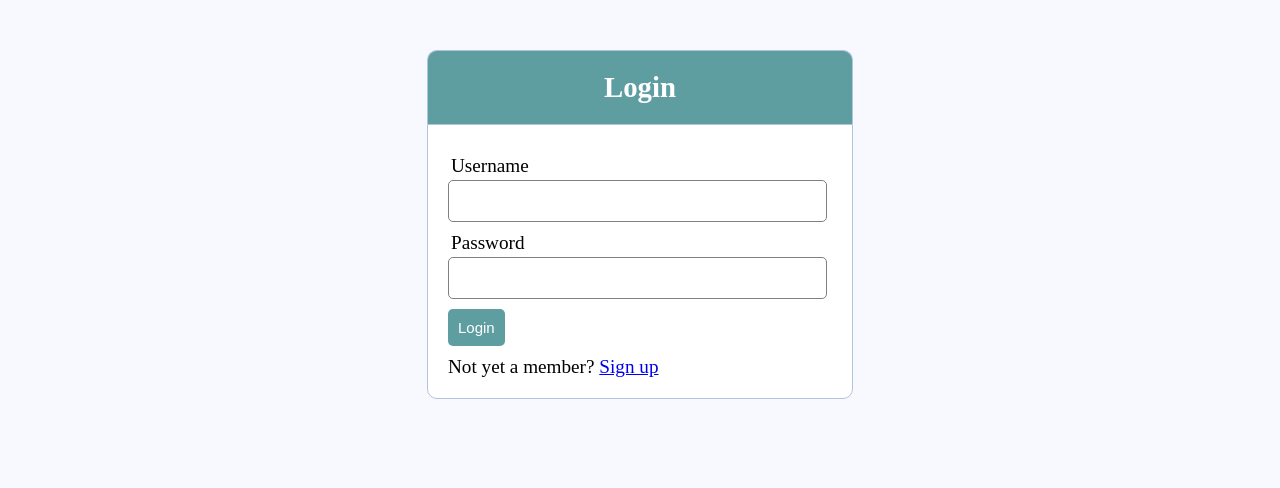
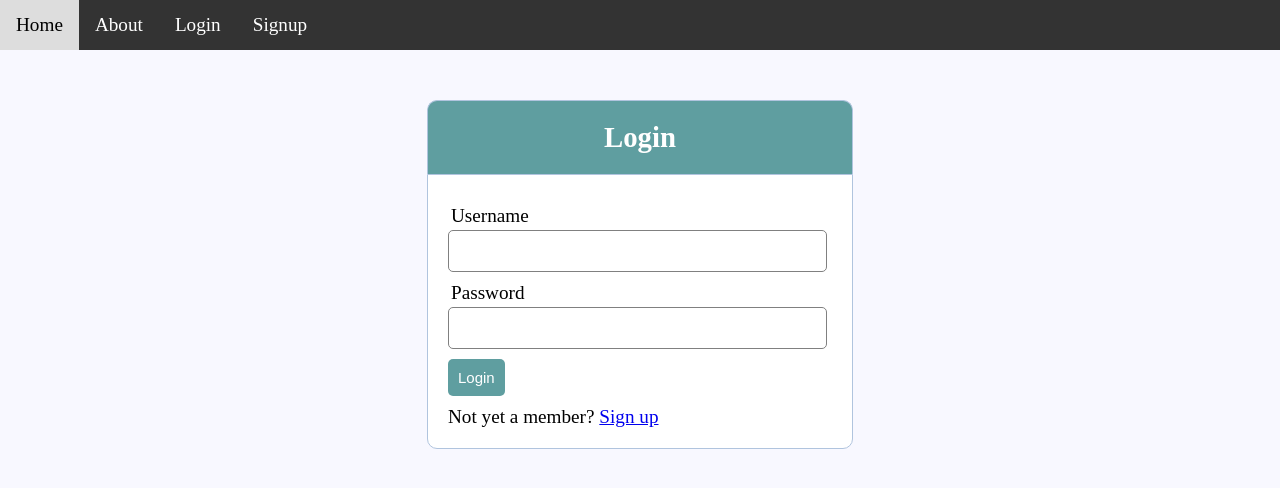
Before and after one commit to SmokeDetect123/SmokeDetector, a PHP site: page /Project/login.php in a window 1280 px wide. Shown: the top 488 px of the page. Run offline with PHP 8.4, Linux system fonts and the light colour scheme.

Commit message:
Update login.php

```diff
--- a/login.php
+++ b/login.php
@@ -81,9 +81,45 @@
             border: 1px solid #3c763d;
             margin-bottom: 20px;
         }
+
+        /* Navbar styles */
+        .navbar {
+            background-color: #333; /* Dark background */
+            overflow: hidden;
+            position: fixed; /* Fixed position at the top */
+            top: 0;
+            width: 100%;
+        }
+
+        .navbar a {
+            float: left;
+            display: block;
+            color: white; /* White text */
+            text-align: center;
+            padding: 14px 16px;
+            text-decoration: none;
+        }
+
+        .navbar a:hover {
+            background-color: #ddd; /* Light grey background on hover */
+            color: black; /* Black text on hover */
+        }
+
+        /* Push content down to avoid overlap with fixed navbar */
+        body {
+            padding-top: 50px;
+        }
   </style>
 </head>
 <body>
+
+<div class="navbar">
+  <a href="index.html">Home</a>
+  <a href="http://localhost/Project/about.php">About</a>
+  <a href="http://localhost/Project/login.php">Login</a>
+  <a href="http://localhost/Project/register.php">Signup</a>
+</div>
+
 <div class="header">
     <h2>Login</h2>
 </div>
@@ -105,5 +141,6 @@
         Not yet a member? <a href="index.php">Sign up</a>
     </p>
 </form>
+
 </body>
 </html>
```
Lines whose indentation alone changed are shown as unchanged.
